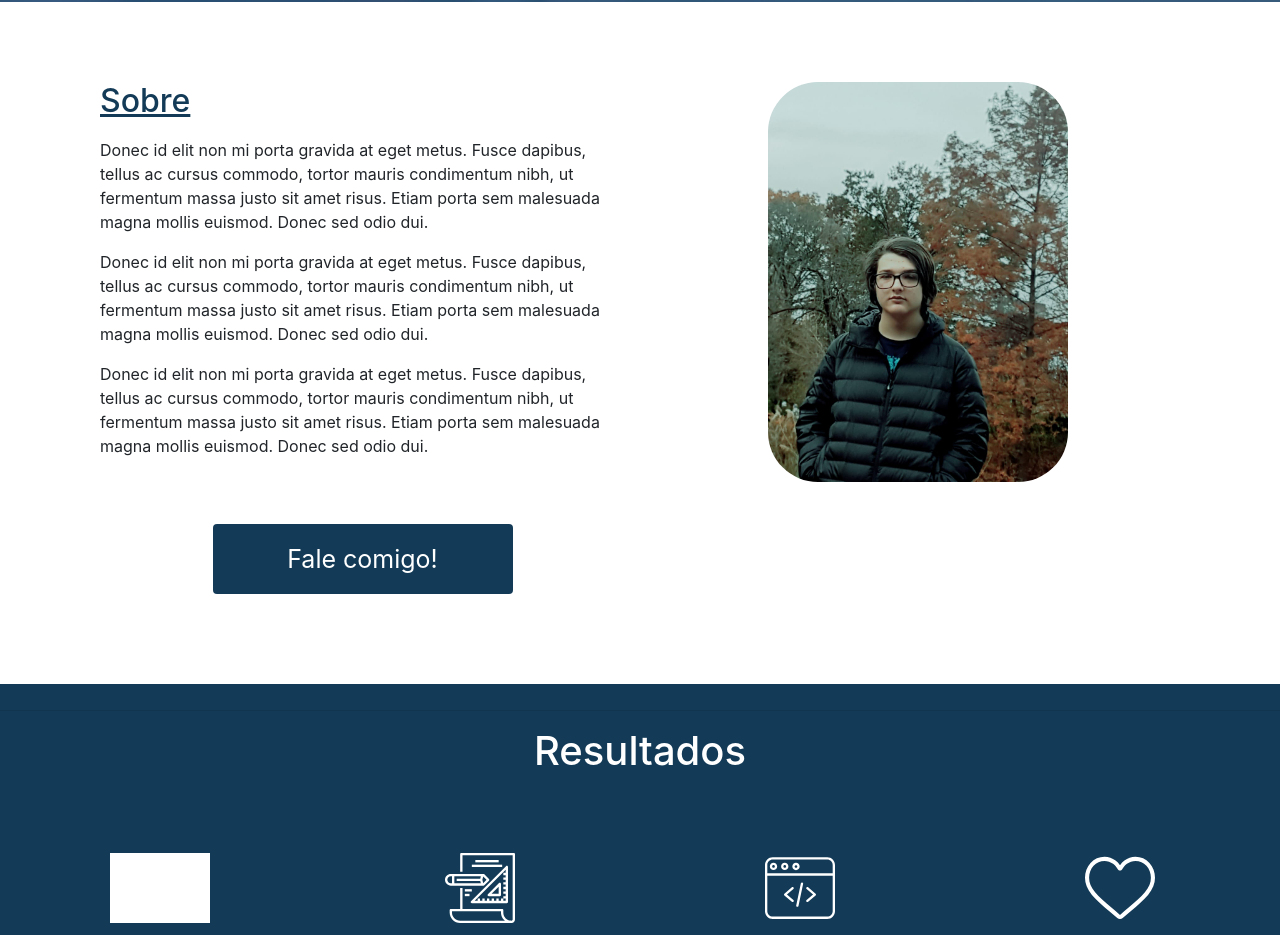
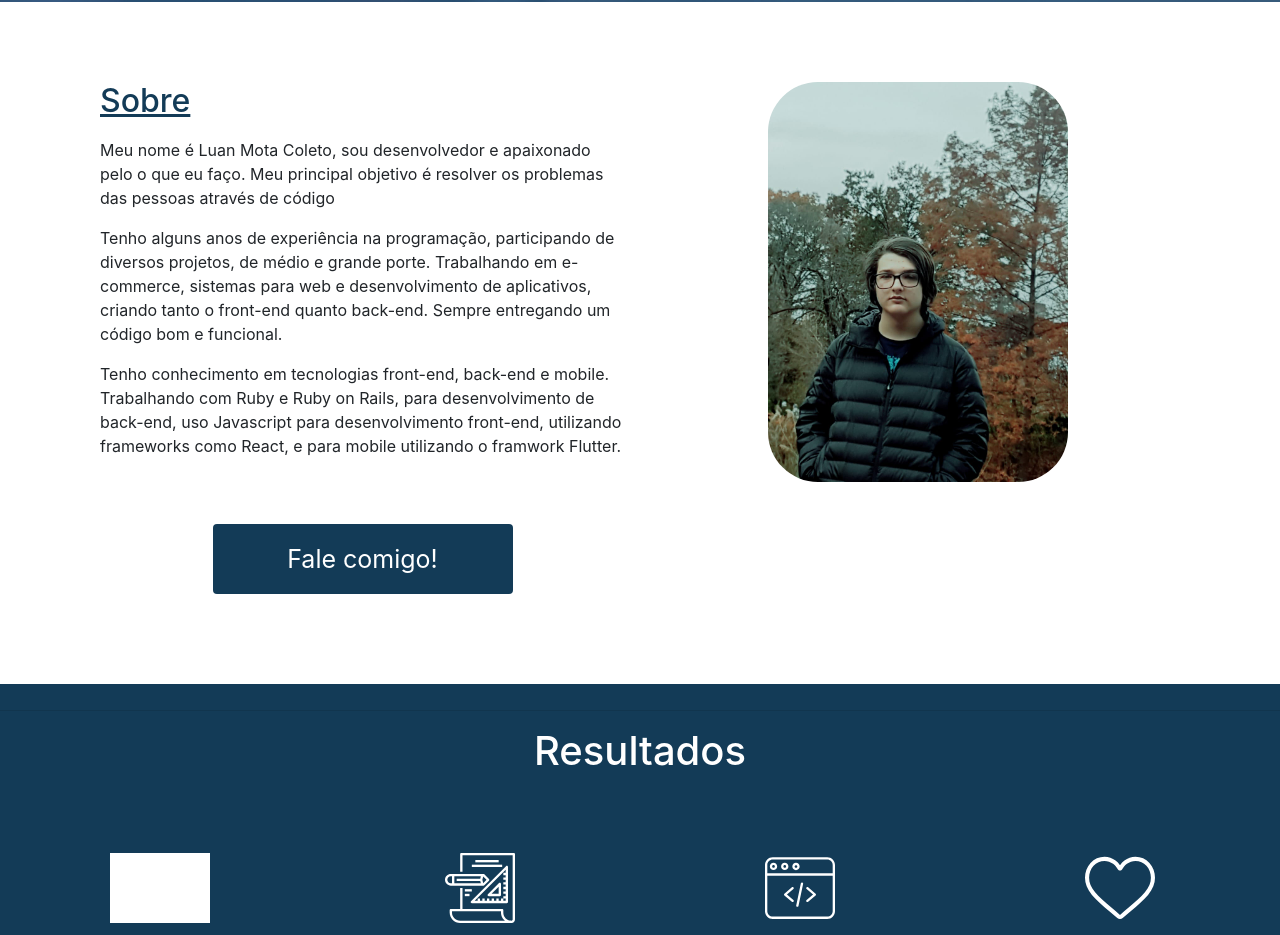
Before and after one commit to LuanColeto/portfolio, a React (Create React App) app: page / in a window 1280 px wide. Shown: the part 840-1775 px from the top of the page. Built offline with nearby package versions, Linux system fonts and the light colour scheme; grey boxes are pictures that could not be loaded.

Commit message:
About me

```diff
--- a/src/Components/About/About.jsx
+++ b/src/Components/About/About.jsx
@@ -9,15 +9,14 @@ class About extends Component{
                     <div className="row">
                         <div className="col-md-6">
                             <h2 className="section-title">Sobre </h2>
-                            <p style={{textAlign: 'left'}}>Donec id elit non mi porta gravida at eget metus. Fusce dapibus, tellus ac cursus
-                                commodo, tortor mauris condimentum nibh, ut fermentum massa justo sit amet risus. Etiam
-                                porta sem malesuada magna mollis euismod. Donec sed odio dui. </p>
-                            <p style={{textAlign: 'left'}}>Donec id elit non mi porta gravida at eget metus. Fusce dapibus, tellus ac cursus
-                                commodo, tortor mauris condimentum nibh, ut fermentum massa justo sit amet risus. Etiam
-                                porta sem malesuada magna mollis euismod. Donec sed odio dui. </p>
-                            <p style={{textAlign: 'left'}}>Donec id elit non mi porta gravida at eget metus. Fusce dapibus, tellus ac cursus
-                                commodo, tortor mauris condimentum nibh, ut fermentum massa justo sit amet risus. Etiam
-                                porta sem malesuada magna mollis euismod. Donec sed odio dui. </p>
+                            <p style={{textAlign: 'left'}}>Meu nome é Luan Mota Coleto, sou desenvolvedor e apaixonado pelo o que eu faço.
+                                Meu principal objetivo é resolver os problemas das pessoas através de código </p>
+                            <p style={{textAlign: 'left'}}>Tenho alguns anos de experiência na programação, participando de diversos projetos, de
+                                médio e grande porte. Trabalhando em e-commerce, sistemas para web e desenvolvimento de aplicativos, criando tanto
+                                o front-end quanto back-end. Sempre entregando um código bom e funcional.</p>
+                            <p style={{textAlign: 'left'}}>Tenho conhecimento em tecnologias front-end, back-end e mobile. Trabalhando com Ruby e
+                                Ruby on Rails, para desenvolvimento de back-end, uso Javascript para desenvolvimento front-end, utilizando frameworks
+                                como React, e para mobile utilizando o framwork Flutter.</p>
 
                             <button href="contact-section" id="contact-me" className="btn">Fale comigo!</button>
                         </div>
```
